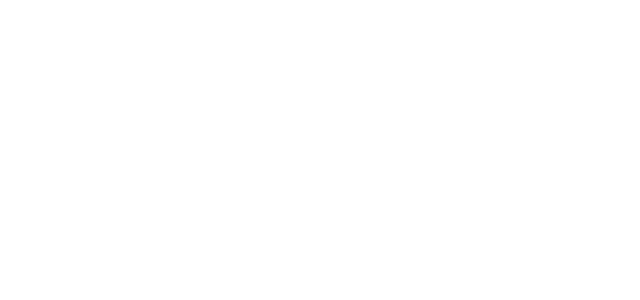
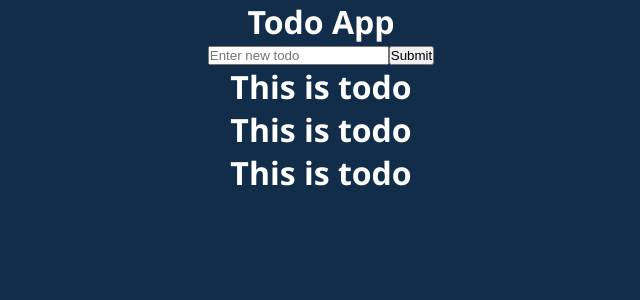
Before and after one commit to GKiant/24-todo-app-v1, a React (Create React App) app: page / in a window 1280 px wide. Shown: the top 300 px of the page, without its empty margins (319-959 px from the left). Built offline with nearby package versions, Linux system fonts and the light colour scheme.

Commit message:
created basic layout of the app

```diff
--- a/src/App.js
+++ b/src/App.js
@@ -1,7 +1,15 @@
 import './App.css';
+import TodoForm from './components/Todos/TodoForm';
+import TodoList from './components/Todos/TodoList';
 
 function App() {
-  return <div className="App"></div>;
+  return (
+    <div className="App">
+      <h1>Todo App</h1>
+      <TodoForm />
+      <TodoList />
+    </div>
+  );
 }
 
 export default App;
--- /dev/null
+++ b/src/components/Todos/Todo.js
@@ -0,0 +1,9 @@
+const Todo = () => {
+  return (
+    <>
+      <h1>This is todo</h1>
+    </>
+  );
+};
+
+export default Todo;
--- /dev/null
+++ b/src/components/Todos/TodoForm.js
@@ -0,0 +1,12 @@
+const TodoForm = () => {
+  return (
+    <>
+      <form>
+        <input placeholder="Enter new todo" />
+        <button type="submit">Submit</button>
+      </form>
+    </>
+  );
+};
+
+export default TodoForm;
--- /dev/null
+++ b/src/components/Todos/TodoList.js
@@ -0,0 +1,13 @@
+import Todo from './Todo';
+
+const TodoList = () => {
+  return (
+    <>
+      <Todo />
+      <Todo />
+      <Todo />
+    </>
+  );
+};
+
+export default TodoList;
--- a/src/index.css
+++ b/src/index.css
@@ -6,4 +6,6 @@
 body {
   font-family: 'Segoe UI', 'Roboto', 'Oxygen', 'Ubuntu', 'Cantarell',
     'Fira Sans', 'Droid Sans', 'Helvetica Neue', sans-serif;
+  color: white;
+  background-color: #112d49;
 }
```
Also changed, not shown: src/components/Todos/Todo.module.css (added), src/components/Todos/TodoForm.module.css (added), src/components/Todos/TodoList.module.css (added), src/components/UI/Button.js (added), src/components/UI/Button.module.css (added).
